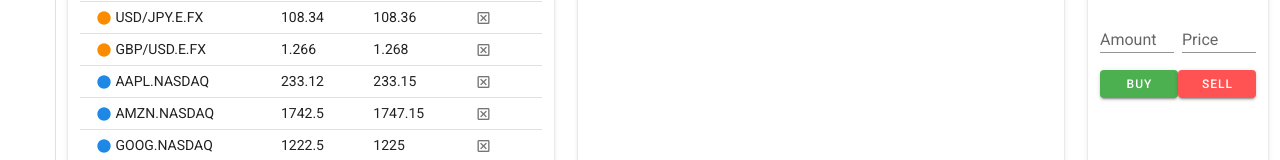
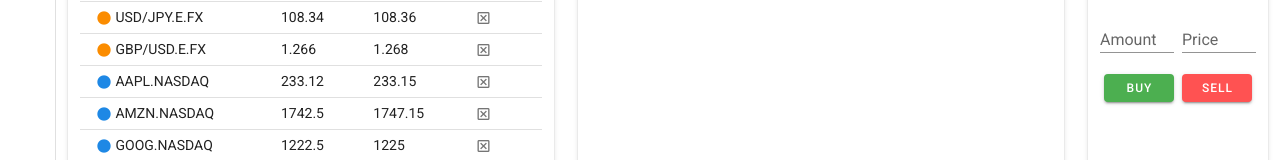
Before and after one commit to 1296mhz/ftrade, a Vue app: page /terminal in a window 1280 px wide. Shown: the part 178-338 px from the top of the page. Built offline with nearby package versions, Linux system fonts and the light colour scheme; what highcharts-vue would draw is missing.

Commit message:
Сделал отступы кнопкам

```diff
--- a/src/views/Terminal.vue
+++ b/src/views/Terminal.vue
@@ -127,10 +127,10 @@
                   </v-row>
 
                   <v-row no-gutters>
-                    <v-col>
-                      <v-btn small @click="genSeries" block color="success">Buy</v-btn>
+                    <v-col class="ma-1">
+                      <v-btn  small @click="genSeries" block color="success">Buy</v-btn>
                     </v-col>
-                    <v-col>
+                    <v-col class="ma-1">
                       <v-btn small @click="handlerSell" block color="error">Sell</v-btn>
                     </v-col>
                   </v-row>
```
